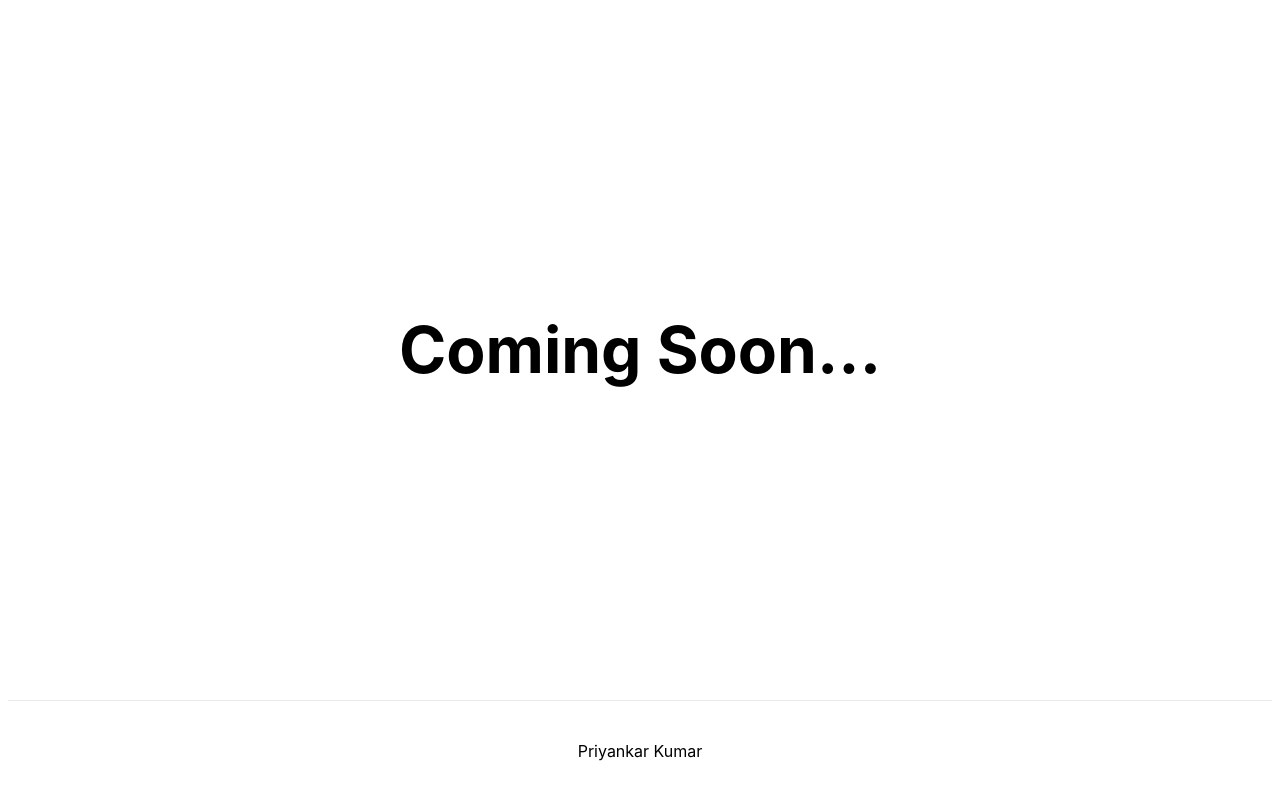
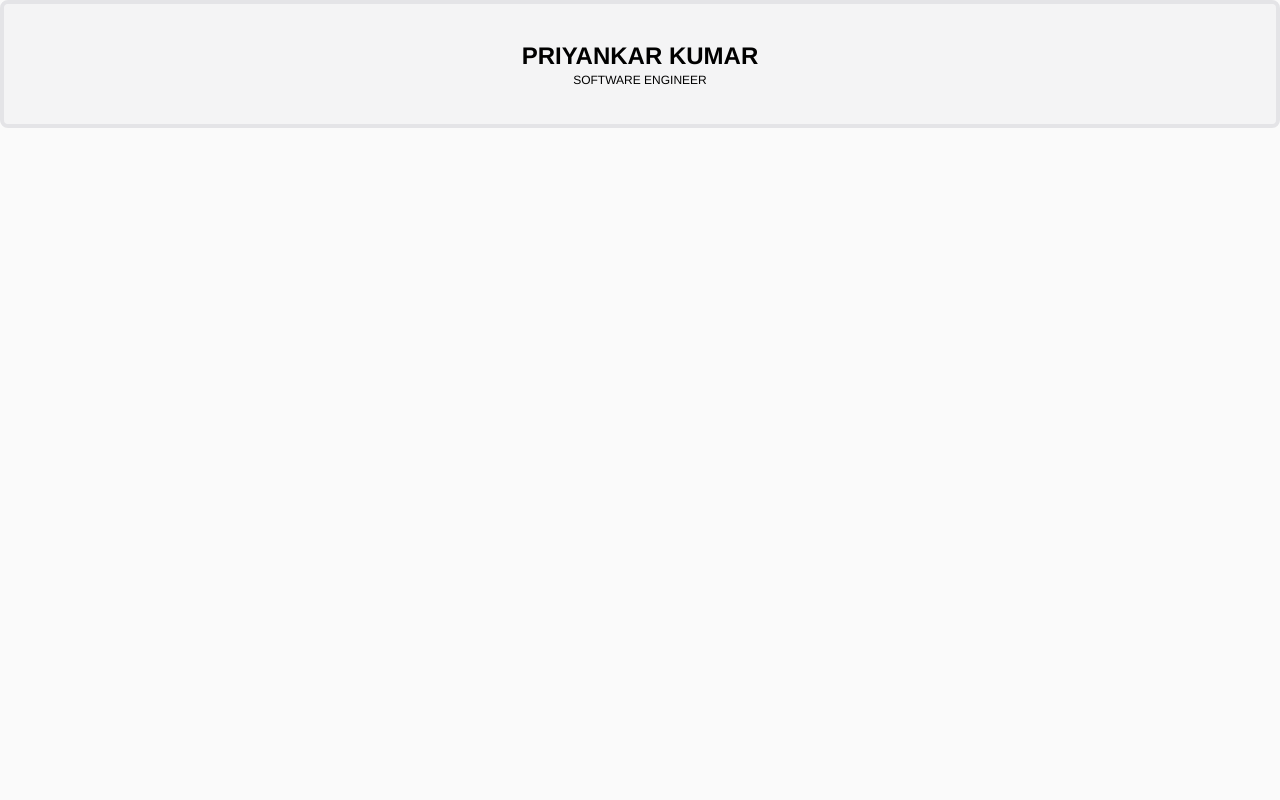
Before and after one commit to priyankark/PriyankarKumarPortfolio, a Next.js app: page / in a window 1280 px wide. Built offline with nearby package versions, Linux system fonts and the light colour scheme.

Commit message:
feat:Add header

```diff
--- /dev/null
+++ b/components/Header.tsx
@@ -0,0 +1,14 @@
+import * as React from 'react';
+
+export const Header = () => {
+    return <header className="flex z-10 font-display rounded-lg justify-evenly items-center bg-gray-100 h-32 border-4 w-full">
+        <div className="flex flex-col">
+            <div className="font-display text-2xl font-bold">
+                PRIYANKAR KUMAR
+            </div>
+            <div className="font-display text-xs font-light mx-auto">
+                SOFTWARE ENGINEER
+            </div>
+        </div>
+    </header>
+}
--- a/pages/_app.js
+++ b/pages/_app.js
@@ -1,4 +1,4 @@
-import '../styles/globals.css'
+import '../styles/globals.css';
 
 function MyApp({ Component, pageProps }) {
   return <Component {...pageProps} />
--- a/pages/index.js
+++ b/pages/index.js
@@ -1,23 +1,14 @@
-import Head from 'next/head'
-import styles from '../styles/Home.module.css'
+import Head from 'next/head';
+import {Header} from '../components/Header';
 
 export default function Home() {
   return (
-    <div className={styles.container}>
+    <div className="w-full">
       <Head>
         <title>Priyankar's Portfolio</title>
         <link rel="icon" href="/favicon.ico" />
       </Head>
-
-      <main className={styles.main}>
-        <h1 className={styles.title}>
-          Coming Soon...
-        </h1>
-      </main>
-
-      <footer className={styles.footer}>
-        Priyankar Kumar
-      </footer>
+      <Header/>
     </div>
   )
 }
--- /dev/null
+++ b/postcss.config.js
@@ -0,0 +1,6 @@
+module.exports = {
+  plugins: {
+    tailwindcss: {},
+    autoprefixer: {},
+  },
+}
--- a/styles/globals.css
+++ b/styles/globals.css
@@ -1,16 +1,9 @@
+@tailwind base;
+@tailwind components;
+@tailwind utilities;
+
+
 html,
 body {
-  padding: 0;
-  margin: 0;
-  font-family: -apple-system, BlinkMacSystemFont, Segoe UI, Roboto, Oxygen,
-    Ubuntu, Cantarell, Fira Sans, Droid Sans, Helvetica Neue, sans-serif;
+ background-color: #fafafa
 }
-
-a {
-  color: inherit;
-  text-decoration: none;
-}
-
-* {
-  box-sizing: border-box;
-}
--- /dev/null
+++ b/tailwind.config.js
@@ -0,0 +1,40 @@
+module.exports = {
+  purge: ['./pages/**/*.{js,ts,jsx,tsx}', './components/**/*.{js,ts,jsx,tsx}'],
+  darkMode: false, // or 'media' or 'class'
+  theme: {
+    fontFamily: {
+      display:  'Helvetica, Arial, sans-serif',
+      body: ['Inter', 'system-ui', 'sans-serif'],
+    },
+    colors: {
+      primary: {
+        50: '#eef2ff',
+        100: '#e0e7ff',
+        200: '#c7d2fe',
+        300: '#a5b4fc',
+        400: '#818cf8',
+        500: '#6366f1',
+        600: '#4f46e5',
+        700: '#4338ca',
+        800: '#3730a3',
+        900: '#312e81',
+      },
+      gray: {
+        50: '#fafafa',
+        100: '#f4f4f5',
+        200: '#e4e4e7',
+        300: '#d4d4d8',
+        400: '#a1a1aa',
+        500: '#71717a',
+        600: '#52525b',
+        700: '#3f3f46',
+        800: '#27272a',
+        900: '#18181b',
+      },
+    },
+  },
+  variants: {
+    extend: {},
+  },
+  plugins: [],
+}
```
Also changed, not shown: package.json (+7 -0 lines), tsconfig.json (added, +29 -0 lines), next-env.d.ts (added), 2 other files (tests, documents, lock files or other folders).
